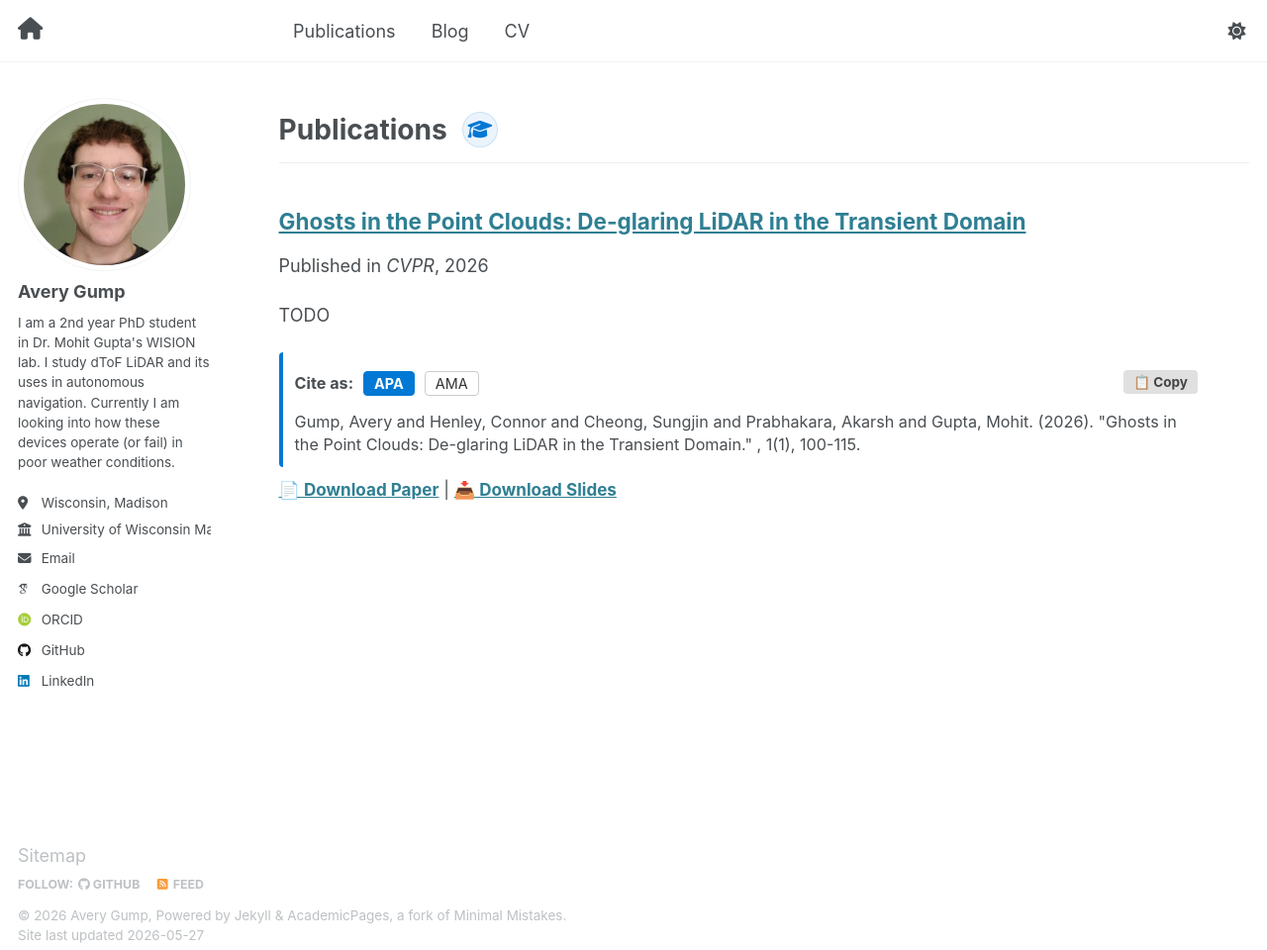
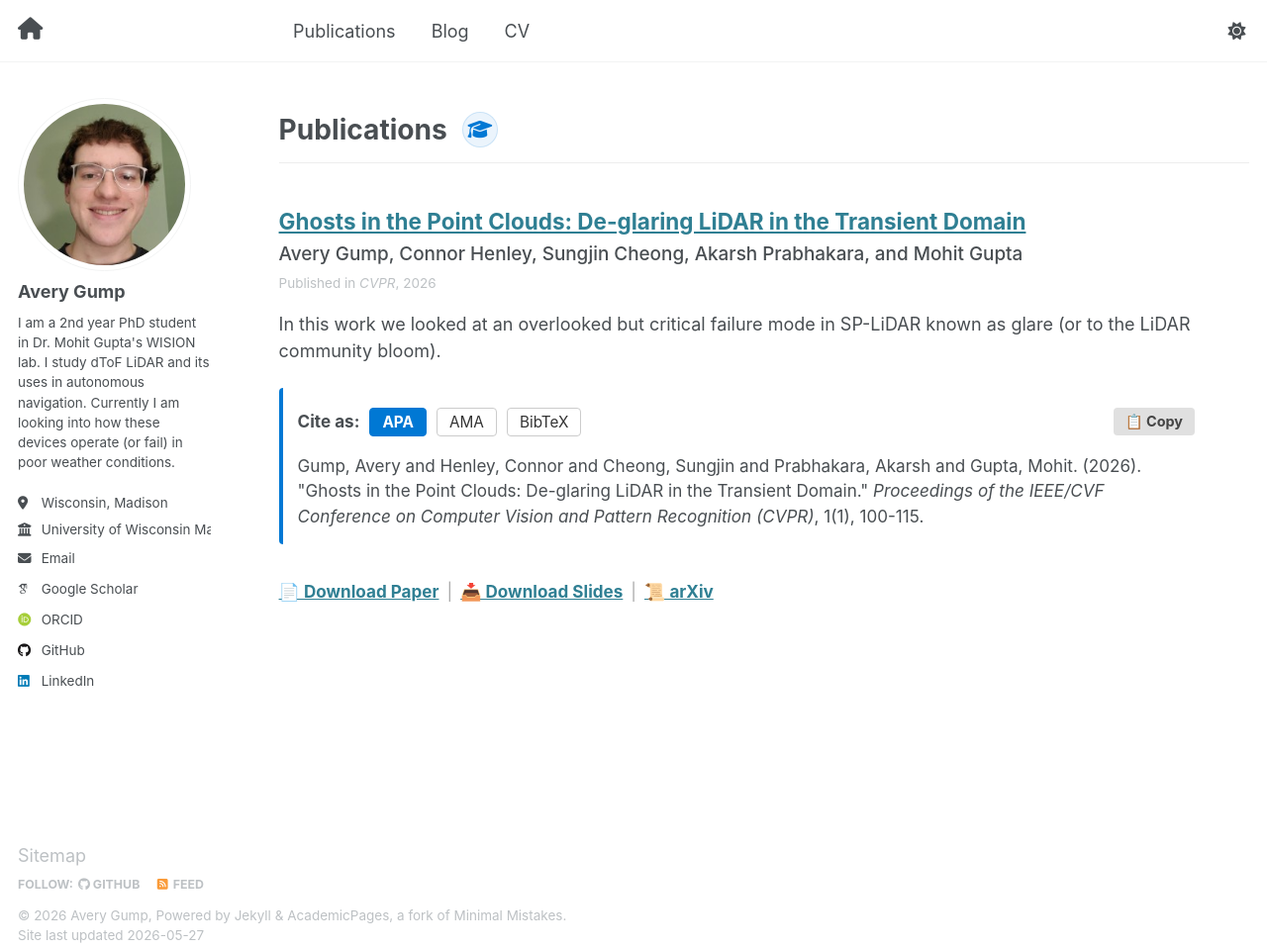
Before and after one commit to avery-gump/avery-gump.github.io, a Jekyll site: the page built from _pages/publications.html, in a window 1280 px wide and 960 px high. Shown: the whole window at 99% size. Built offline with Jekyll 4.4.1, drawn with Linux system fonts in a browser that asks for light colours; some web fonts are replaced.

Commit message:
fixed ghosts page

```diff
--- a/_includes/archive-single.html
+++ b/_includes/archive-single.html
@@ -12,7 +12,7 @@
   {% assign title = post.title %}
 {% endif %}
 
-<div class="{{ include.type | default: "list" }}__item">
+<div class="{{ include.type | default: 'list' }}__item">
   <article class="archive__item" itemscope itemtype="http://schema.org/CreativeWork">
     {% if include.type == "grid" and teaser %}
       <div class="archive__item-teaser">
@@ -20,7 +20,7 @@
           {% if teaser contains "://" %}
             "{{ teaser }}"
           {% else %}
-            "{{ teaser | prepend: "/images/" | prepend: base_path }}"
+            "{{ teaser | prepend: '/images/' | prepend: base_path }}"
           {% endif %}
           alt="">
       </div>
@@ -34,81 +34,132 @@
       {% endif %}
     </h2>
 
+    {% if post.citation_key and site.data.citations[post.citation_key] %}
+      {% assign raw_authors = site.data.citations[post.citation_key].authors %}
+      {% assign author_array = raw_authors | split: " and " %}
+      {% assign formatted_authors = "" %}
+
+      {% for author in author_array %}
+        {% assign name_parts = author | split: ", " %}
+
+        {% if name_parts.size == 2 %}
+          {% assign first_name = name_parts[1] | strip %}
+          {% assign last_name = name_parts[0] | strip %}
+          {% assign full_name = first_name | append: " " | append: last_name %}
+        {% else %}
+          {% assign full_name = author | strip %}
+        {% endif %}
+
+        {% if forloop.first %}
+          {% assign formatted_authors = full_name %}
+        {% elsif forloop.last %}
+          {% if author_array.size > 2 %}
+            {% assign formatted_authors = formatted_authors | append: ", and " | append: full_name %}
+          {% else %}
+            {% assign formatted_authors = formatted_authors | append: " and " | append: full_name %}
+          {% endif %}
+        {% else %}
+          {% assign formatted_authors = formatted_authors | append: ", " | append: full_name %}
+        {% endif %}
+      {% endfor %}
+
+      <p class="page__authors" style="font-size: 1.05em; color: var(--global-text-color, #444); margin: 0 0 5px 0; font-weight: 500;">
+        {{ formatted_authors }}
+      </p>
+    {% endif %}
+
     {% if post.read_time %}
       <p class="page__meta"><i class="fa fa-clock" aria-hidden="true"></i> {% include read-time.html %}</p>
     {% endif %}
 
     {% if post.collection == 'teaching' %}
-      <p> {{ post.type }}, <i>{{ post.venue }}</i>, {{ post.date | default: "1900-01-01" | date: "%Y" }} </p>
+      <p class="page__meta"> {{ post.type }}, <i>{{ post.venue }}</i>, {{ post.date | default: "1900-01-01" | date: "%Y" }} </p>
     {% elsif post.collection == 'publications' %}
-      <p>Published in <i>{{ post.venue }}</i>, {{ post.date | default: "1900-01-01" | date: "%Y" }} </p>
+      <p class="page__meta">Published in <i>{{ post.venue }}</i>, {{ post.date | default: "1900-01-01" | date: "%Y" }} </p>
     {% elsif post.date %}
-       <p class="page__date"><strong><i class="fa fa-fw fa-calendar" aria-hidden="true"></i> {{ site.data.ui-text[site.locale].date_label | default: "Published:" }}</strong> <time datetime="{{ post.date | default: "1900-01-01" | date_to_xmlschema }}">{{ post.date | default: "1900-01-01" | date: "%B %d, %Y" }}</time></p>
+      <p class="page__date"><strong><i class="fa fa-fw fa-calendar" aria-hidden="true"></i> {{ site.data.ui-text[site.locale].date_label | default: "Published:" }}</strong> <time datetime="{{ post.date | default: "1900-01-01" | date_to_xmlschema }}">{{ post.date | default: "1900-01-01" | date: "%B %d, %Y" }}</time></p>
     {% endif %}
 
     {% if post.excerpt and site.read_more != 'enabled' %}
       <p class="archive__item-excerpt" itemprop="description">{{ post.excerpt | markdownify }}</p>
     {% elsif post.excerpt and site.read_more == 'enabled' %}
-      <p class="archive__item-excerpt" itemprop="description"><p>{{ post.excerpt | markdownify | remove: '<p>' | remove: '</p>' }}<strong><a href="{{ base_path }}{{ post.url }}" rel="permalink"> Read more</a></strong></p></p>
+      <p class="archive__item-excerpt" itemprop="description">{{ post.excerpt | markdownify | remove: '<p>' | remove: '</p>' }}<strong><a href="{{ base_path }}{{ post.url }}" rel="permalink"> Read more</a></strong></p>
     {% endif %}
 
-    <div class="publication-meta-block" style="margin-top: 10px;">
-
+    {% if post.collection == 'publications' %}
       {% if post.citation_key and site.data.citations[post.citation_key] %}
         {% assign cite_data = site.data.citations[post.citation_key] %}
-        {% capture unique_id %}cite-box-{{ forloop.index | default: 1 }}{% endcapture %}
+        {% assign venue = cite_data.journal | default: cite_data.booktitle %}
+        {% assign ob = "{" %}
+        {% assign cb = "}" %}
+        {% assign unique_id = post.url | slugify | default: forloop.index %}
 
-        <div class="citation-container" style="margin: 15px 0 10px 0; padding: 12px; background: var(--global-bg-color, #f9f9f9); border-left: 4px solid #0078d4; border-radius: 4px; color: var(--global-text-color, #333); text-align: left; position: relative;">
+        <div class="citation-container" style="margin: 15px 0 35px 0; padding: 15px; background: var(--global-bg-color, #f9f9f9); border-left: 4px solid #0078d4; border-radius: 4px; color: var(--global-text-color, #333); text-align: left; position: relative;">
 
           <div style="display: flex; justify-content: space-between; align-items: center; flex-wrap: wrap;">
             <div>
-              <span style="font-size: 0.9em; font-weight: bold;">Cite as:</span>
+              <span style="font-size: 0.95em; font-weight: bold;">Cite as:</span>
               <div class="citation-buttons" style="margin: 5px 0 5px 0; display: inline-block; margin-left: 10px;">
-                <button onclick="switchCitation('apa', '{{ unique_id }}', event)" class="cite-btn active" style="background: #0078d4; color: white; border: 1px solid #0078d4; padding: 3px 10px; margin-right: 5px; cursor: pointer; border-radius: 4px; font-size: 0.8em; font-weight: bold;">APA</button>
-                <button onclick="switchCitation('ama', '{{ unique_id }}', event)" class="cite-btn" style="background: #fff; color: #333; border: 1px solid #ccc; padding: 3px 10px; margin-right: 5px; cursor: pointer; border-radius: 4px; font-size: 0.8em;">AMA</button>
-                {% if cite_data.bibtex %}
-                  <button onclick="switchCitation('bibtex', '{{ unique_id }}', event)" class="cite-btn" style="background: #fff; color: #333; border: 1px solid #ccc; padding: 3px 10px; margin-right: 5px; cursor: pointer; border-radius: 4px; font-size: 0.8em;">BibTeX</button>
-                {% endif %}
+                <button onclick="switchCitation('apa', '{{ unique_id }}', event)" class="cite-btn active" style="background: #0078d4; color: white; border: 1px solid #0078d4; padding: 4px 12px; margin-right: 5px; cursor: pointer; border-radius: 4px; font-size: 0.85em; font-weight: bold;">APA</button>
+                <button onclick="switchCitation('ama', '{{ unique_id }}', event)" class="cite-btn" style="background: #fff; color: #333; border: 1px solid #ccc; padding: 4px 12px; margin-right: 5px; cursor: pointer; border-radius: 4px; font-size: 0.85em;">AMA</button>
+                <button onclick="switchCitation('bibtex', '{{ unique_id }}', event)" class="cite-btn" style="background: #fff; color: #333; border: 1px solid #ccc; padding: 4px 12px; margin-right: 5px; cursor: pointer; border-radius: 4px; font-size: 0.85em;">BibTeX</button>
               </div>
             </div>
 
-            <button onclick="copyCitation('{{ unique_id }}', event)" class="copy-btn" style="background: #e0e0e0; border: none; padding: 4px 10px; cursor: pointer; border-radius: 4px; font-size: 0.75em; font-weight: bold; color: #444; transition: all 0.2s;">📋 Copy</button>
+            <button onclick="copyCitation('{{ unique_id }}', event)" class="copy-btn" style="background: #e0e0e0; border: none; padding: 5px 12px; cursor: pointer; border-radius: 4px; font-size: 0.8em; font-weight: bold; color: #444; transition: all 0.2s;">📋 Copy</button>
           </div>
 
-          <div style="margin-top: 10px;">
-            <div id="cite-apa-{{ unique_id }}" class="citation-text" style="font-size: 0.9em; line-height: 1.4;">
-              {{ cite_data.authors }}. ({{ cite_data.year }}). "{{ post.title }}." <i>{{ cite_data.journal }}</i>, {{ cite_data.volume }}({{ cite_data.issue }}), {{ cite_data.pages }}.
+          <div style="margin-top: 12px;">
+            <div id="cite-apa-{{ unique_id }}" class="citation-text" style="font-size: 0.95em; line-height: 1.5;">
+              {{ cite_data.authors }}. ({{ cite_data.year }}). "{{ post.title | default: cite_data.title }}." <i>{{ venue }}</i>{% if cite_data.volume %}, {{ cite_data.volume }}{% endif %}{% if cite_data.issue %}({{ cite_data.issue }}){% endif %}{% if cite_data.pages %}, {{ cite_data.pages | replace: '--', '-' }}{% endif %}.
             </div>
 
-            <div id="cite-ama-{{ unique_id }}" class="citation-text" style="display:none; font-size: 0.9em; line-height: 1.4;">
-              {{ cite_data.authors }}. {{ post.title }}. <i>{{ cite_data.journal }}</i>. {{ cite_data.year }};{{ cite_data.volume }}({{ cite_data.issue }}):{{ cite_data.pages }}.
+            <div id="cite-ama-{{ unique_id }}" class="citation-text" style="display:none; font-size: 0.95em; line-height: 1.5;">
+              {{ cite_data.authors }}. {{ post.title | default: cite_data.title }}. <i>{{ venue }}</i>. {{ cite_data.year }}{% if cite_data.volume %};{{ cite_data.volume }}{% endif %}{% if cite_data.issue %}({{ cite_data.issue }}){% endif %}{% if cite_data.pages %}:{{ cite_data.pages | replace: '--', '-' }}{% endif %}.
             </div>
 
-            {% if cite_data.bibtex %}
-              <div id="cite-bibtex-{{ unique_id }}" class="citation-text" style="display:none;">
-                <pre style="margin: 0; white-space: pre-wrap; font-size: 0.8em; background: rgba(0,0,0,0.05); padding: 8px; border-radius: 4px; color: inherit; text-align: left; font-family: monospace; border: none; box-shadow: none;">{{ cite_data.bibtex }}</pre>
-              </div>
-            {% endif %}
+            <div id="cite-bibtex-{{ unique_id }}" class="citation-text" style="display:none;">
+              <pre style="margin: 0; white-space: pre-wrap; font-size: 0.85em; background: rgba(0,0,0,0.05); padding: 10px; border-radius: 4px; color: inherit; text-align: left; font-family: monospace; border: none; box-shadow: none;">@{{ cite_data.type | default: "inproceedings" }}{{ ob }}{{ post.citation_key }},
+  author    = {{ ob }}{{ cite_data.authors }}{{ cb }},
+  title     = {{ ob }}{{ post.title | default: cite_data.title }}{{ cb }},{% if cite_data.journal %}
+  journal   = {{ ob }}{{ cite_data.journal }}{{ cb }},{% elsif cite_data.booktitle %}
+  booktitle = {{ ob }}{{ cite_data.booktitle }}{{ cb }},{% endif %}
+  year      = {{ ob }}{{ cite_data.year }}{{ cb }}{% if cite_data.volume %},
+  volume    = {{ ob }}{{ cite_data.volume }}{{ cb }}{% endif %}{% if cite_data.issue %},
+  number    = {{ ob }}{{ cite_data.issue }}{{ cb }}{% endif %}{% if cite_data.pages %},
+  pages     = {{ ob }}{{ cite_data.pages | replace: '--', '-' | replace: '-', '--' }}{{ cb }}{% endif %}{% if cite_data.publisher %},
+  publisher = {{ ob }}{{ cite_data.publisher }}{{ cb }}{% endif %}
+{{ cb }}</pre>
+            </div>
           </div>
 
         </div>
       {% elsif post.citation %}
         <p>Recommended citation: {{ post.citation }}</p>
       {% endif %}
-
-      {% if post.paperurl or post.slidesurl %}
-        <p style="margin: 5px 0; font-size: 0.95em;">
+      {% if post.paperurl or post.arxiv or post.slidesurl or post.youtube_id %}
+        <p style="margin: 10px 0 25px 0; font-size: 0.95em; display: flex; flex-wrap: wrap; gap: 8px; align-items: center;">
           {% if post.paperurl %}
             <a href="{{ post.paperurl }}" download style="font-weight: bold;">📄 Download Paper</a>
           {% endif %}
-          {% if post.paperurl and post.slidesurl %} | {% endif %}
+
           {% if post.slidesurl %}
+            {% if post.paperurl or post.arxiv %}<span style="color: #aaa;">|</span>{% endif %}
             <a href="{{ post.slidesurl }}" download style="font-weight: bold;">📥 Download Slides</a>
+          {% endif %}
+
+          {% if post.arxiv %}
+            {% if post.paperurl %}<span style="color: #aaa;">|</span>{% endif %}
+            <a href="{{ post.arxiv }}" target="_blank" style="font-weight: bold;">📜 arXiv</a>
+          {% endif %}
+
+          {% if post.youtube_id %}
+            {% if post.paperurl or post.arxiv or post.slidesurl %}<span style="color: #aaa;">|</span>{% endif %}
+            <a href="https://www.youtube.com/watch?v={{ post.youtube_id }}" target="_blank" style="font-weight: bold;">📺 Watch on YouTube</a>
           {% endif %}
         </p>
       {% endif %}
-
-    </div>
+    {% endif %}
 
   </article>
 </div>
@@ -122,19 +173,19 @@ if (typeof switchCitation !== 'function') {
     container.querySelectorAll('.citation-text').forEach(el => el.style.display = 'none');
 
     const targetEl = container.querySelector('#cite-' + style + '-' + postId);
-    if (targetEl) {
-      targetEl.style.display = 'block';
-    }
+    if (targetEl) targetEl.style.display = 'block';
 
     container.querySelectorAll('.citation-buttons button').forEach(btn => {
       btn.style.background = '#fff';
       btn.style.color = '#333';
       btn.style.borderColor = '#ccc';
+      btn.style.fontWeight = 'normal';
     });
 
     e.target.style.background = '#0078d4';
     e.target.style.color = 'white';
     e.target.style.borderColor = '#0078d4';
+    e.target.style.fontWeight = 'bold';
   }
 }
 
@@ -146,9 +197,7 @@ if (typeof copyCitation !== 'function') {
 
     let visibleCitation = null;
     container.querySelectorAll('.citation-text').forEach(el => {
-      if (el.style.display !== 'none') {
-        visibleCitation = el;
-      }
+      if (el.style.display !== 'none') visibleCitation = el;
     });
 
     if (visibleCitation) {
--- a/_pages/publications.html
+++ b/_pages/publications.html
@@ -2,7 +2,6 @@
 layout: archive
 permalink: /publications/
 author_profile: true
-# We removed title: "Publications" from here so it doesn't double-render or overlap
 ---
 
 {% include base_path %}
--- a/_publications/ghosts_in_the_point_clouds.md
+++ b/_publications/ghosts_in_the_point_clouds.md
@@ -3,12 +3,13 @@ title: "Ghosts in the Point Clouds: De-glaring LiDAR in the Transient Domain"
 collection: publications
 category: conferences
 permalink: /publication/ghosts-in-the-point-clouds
-excerpt: 'TODO'
+excerpt: 'In this work we looked at an overlooked but critical failure mode in SP-LiDAR known as glare (or to the LiDAR community bloom).'
 date: 2026-08-06
 venue: 'CVPR'
 slidesurl: '/files/ghosts_in_the_point_clouds/slides.pptx'
 paperurl: '/files/ghosts_in_the_point_clouds/paper.pdf'
 citation_key: 'ghosts2026'
+arxiv: "https://arxiv.org/abs/2605.24753"
 ---
 <div style="position: relative; padding-bottom: 56.25%; height: 0; overflow: hidden; max-width: 100%; background: #000; border-radius: 4px; box-shadow: 0 2px 8px rgba(0,0,0,0.15); margin: 30px 0;">
   <iframe
@@ -20,19 +21,21 @@ citation_key: 'ghosts2026'
 </div>
 
 ## Problem
-Lidar is undergoing a rapid transformation from complex, bulky, expensive mechanically spinning systems to more compact solid-state arrays. This transformation can be thought of as a transition from a unique isolated modality towards a camera-like architechture. Camera-fication of lidar brings with it many benefits as we can build up a well studied system. But it also comes with some new failure modes such as glare.
+Modern LiDARs are rapidly transitioning from bulky, mechanically scanned systems to ultra-compact, low-cost, solid-state arrays. This miniaturization—while enabling scalability, affordability, and camera-like data structures—introduces a new and severe failure mode: internal-multipath glare. When light from a bright or retroreflective surface reflects and scatters within the LiDAR, light that should reach a single pixel spreads across the pixel array. The resulting artifacts create phantom objects, obscure real ones, and produce safety-critical ``ghosts in the point clouds.'' This paper introduces a physically grounded sensing model and algorithmic techniques for addressing this effect. We show that internal glare can be represented as a linear, scene-independent operator—the Transient Glare Spread Function (TGSF)—acting on the transient measurements. Building on this model, we develop a training-free approach that operates on low-level LiDAR detections (or echoes) prior to point-cloud formation, leveraging knowledge of the glare spread function to reason about the likelihood of each detection arising from glare. The resulting approach is compatible with existing LiDAR signal-processing pipelines, and deployable on unmodified commercial sensors. Using experiments with real single-photon LiDAR hardware, we demonstrate substantial suppression of severe glare artifacts while preserving true scene structure.
 
+Below see some of our results from this work, see the paper for more detail! Project page soon to be update to include more information as well.
 
 ## Results
+![Figure 4: Final cropped results](/images/ghosts_in_the_point_clouds_images/results_1.png)
+
 ![Figure 4: Final cropped results](/images/ghosts_in_the_point_clouds_images/results_2.png)
 
-![Figure 4: Final cropped results](/images/ghosts_in_the_point_clouds_images/results_1.png)
 
 
 <iframe
-  src="https://view.officeapps.live.com/op/embed.aspx?src=https://avery-gump.github.io/files/qual_exam_presentation.pptx"
-  width="100%"
-  height="450px"
-  frameborder="0"
-  title="PowerPoint Viewer">
+  src="https://uwprod-my.sharepoint.com/personal/gump_wisc_edu/_layouts/15/Doc.aspx?sourcedoc={b98422d6-3445-4cd7-b3a4-f3f37dd74cdf}&amp;action=embedview&amp;wdAr=1.7777777777777777"
+  style="width: 100%; aspect-ratio: 16 / 9; border: none; border-radius: 4px;"
+  title="PowerPoint Viewer"
+  allowfullscreen="true">
+  This is an embedded <a target="_blank" href="https://office.com">Microsoft Office</a> presentation, powered by <a target="_blank" href="https://office.com/webapps">Office</a>.
 </iframe>
```
Also changed, not shown: _layouts/single.html (+14 -6 lines), images/ghosts_in_the_point_clouds_images/results_1.png, images/ghosts_in_the_point_clouds_images/results_2.png.
